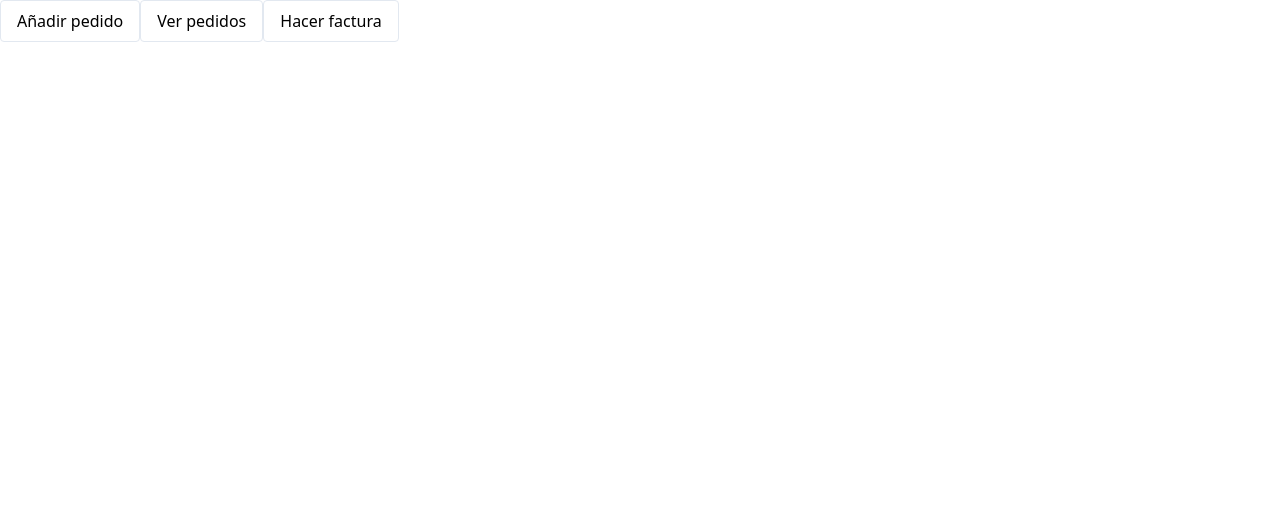
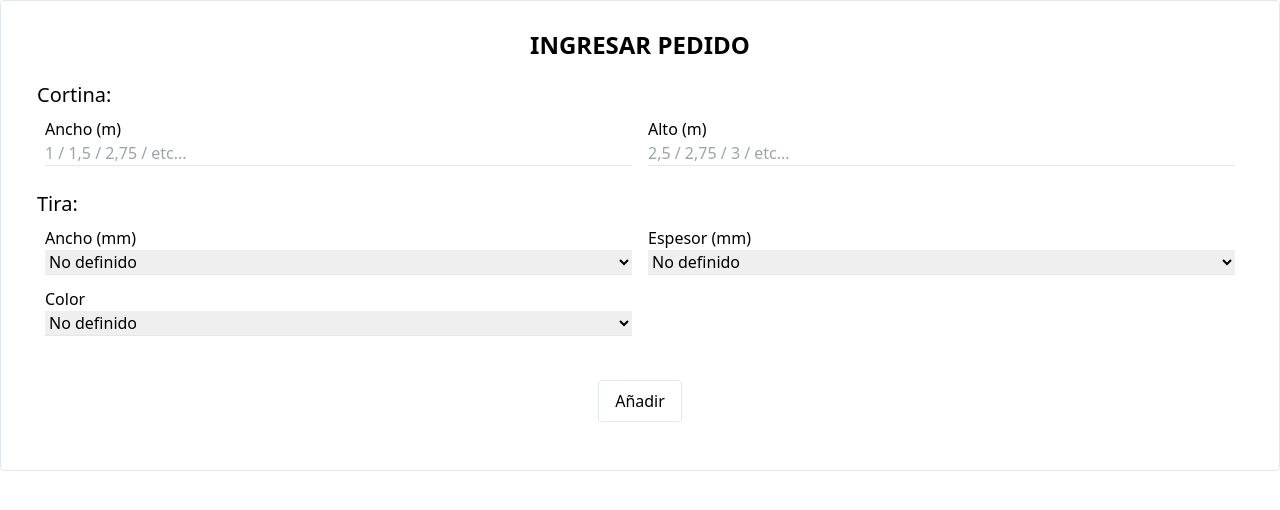
Before and after one commit to SantinoStimoli/Tecnicort, a React (Vite) app: page / in a window 1280 px wide. Shown: the top 510 px of the page. Built offline with nearby package versions, Linux system fonts and the light colour scheme.

Commit message:
update proyect

```diff
--- a/src/App.tsx
+++ b/src/App.tsx
@@ -7,7 +7,7 @@ import { PRICEM2 } from "./services/info";
 import PdfGenerator from "./components/PdfGenerator";
 
 const App = () => {
-  const [addOrderModal, setAddOrderModal] = useState(false)
+
   const [listOrdersForm, setListOrdersForm] = useState(false)
   const [pdfForm, setPdfForm] = useState(false)
   const [orders, setOrders] = useState<Array<Order>>([])
@@ -24,19 +24,24 @@ const App = () => {
 
   const refreshPage = () => {
     setOrders([])
-    setAddOrderModal(false)
+    setPdfForm(false)
+  }
+
+  const emptyList = () => {
+    setOrders([])
+    setListOrdersForm(false)
   }
 
   return (
     <main className="flex justify-center items-center h-screen">
       <div className="flex flex-col gap-5">
-        {addOrderModal && <Form addOrder={addOrder} refreshPage={() => setAddOrderModal(false)} />}
-        {listOrdersForm && <List orders={orders} refreshPage={() => setListOrdersForm(false)} deleteOrder={deleteOrder} emptyList={() => setOrders([])} />}
+        {listOrdersForm && <List orders={orders} refreshPage={() => setListOrdersForm(false)} deleteOrder={deleteOrder} emptyList={emptyList} />}
         {pdfForm && <PdfGenerator orders={orders} refreshPage={() => setPdfForm(false)} orderSended={refreshPage} />}
 
-        <button onClick={() => setAddOrderModal(true)}>Añadir pedido</button>
-        <button onClick={() => setListOrdersForm(true)}>Ver pedidos</button>
-        <button onClick={() => setPdfForm(true)}>Hacer factura</button>
+        <Form addOrder={addOrder} emptyList={emptyList} emptyCondition={orders.length !== 0} />
+
+        {orders.length !== 0 && <button onClick={() => setListOrdersForm(true)}>Ver pedidos ({orders.length})</button>}
+        {orders.length !== 0 && <button onClick={() => setPdfForm(true)}>Hacer factura</button>}
       </div>
     </main>
   );
--- a/src/components/Form.tsx
+++ b/src/components/Form.tsx
@@ -1,23 +1,16 @@
 import { useRef } from 'react'
 import { FORM_DATA } from '../services/info'
 
-const Form = ({ refreshPage, addOrder }) => {
+const Form = ({ addOrder, emptyList, emptyCondition }) => {
+
     const productWidth = useRef<HTMLInputElement>(null);
     const productHeight = useRef<HTMLInputElement>(null);
     const stripWidth = useRef<HTMLSelectElement>(null);
     const stripThickness = useRef<HTMLSelectElement>(null);
     const stripColor = useRef<HTMLSelectElement>(null);
 
-    // const cleanForm = () => {
-    //     if (productWidth.current && productHeight.current) {
-    //         productWidth.current.value = '';
-    //         productHeight.current.value = '';
-    //         quantity.current.value = '1';
-    //     }
-    // }
-
     return (
-        <section className='modal-bg' >
+        <section className='static-bg' >
             <form
                 className="modal"
                 onSubmit={(e) => {
@@ -91,7 +84,7 @@ const Form = ({ refreshPage, addOrder }) => {
 
                 <footer className='footer'>
                     <button type='submit'>Añadir</button>
-                    <button type='button' onClick={() => refreshPage()} >Cerrar</button>
+                    {emptyCondition && <button type='button' onClick={() => emptyList()}>Vaciar lista</button>}
                 </footer>
             </form>
         </section >
--- a/src/components/PdfGenerator.tsx
+++ b/src/components/PdfGenerator.tsx
@@ -16,7 +16,7 @@ interface Props {
 const PdfGenerator: React.FC<Props> = ({ orders, refreshPage, orderSended }: Props) => {
 
     const [date, setDate] = useState('');
-    const text = 'Buen día, aquí le dejo el presupuesto del pedido que nos ha solicitado a través de nuestra página web. En caso de tener alguna duda o comentario, no dude en comunicarse con nosotros. Desde ya, muchas gracias y le deseamos que siga bien.'
+    const text = `Buen día, aquí le dejo el presupuesto del pedido que nos ha solicitado a través de nuestra página web. En caso de tener alguna duda o comentario, no dude en comunicarse con nosotros. Desde ya, muchas gracias y le deseamos que siga bien.`
 
     const copyText = (texto: string) => {
         const input = document.createElement('input');
@@ -59,7 +59,7 @@ const PdfGenerator: React.FC<Props> = ({ orders, refreshPage, orderSended }: Pro
     }
 
     const getText = () => {
-        let finalText = ' *Elementos faltantes para la producción de la cortina: ';
+        let finalText = '*Elementos faltantes para la producción de la cortina: ';
         let emptyElements = getEmptyInfo()
 
         if (emptyElements.length === 0) return text
@@ -73,9 +73,7 @@ const PdfGenerator: React.FC<Props> = ({ orders, refreshPage, orderSended }: Pro
         return text + finalText
     }
 
-    useEffect(() => {
-        getDate();
-    }, []);
+    useEffect(() => getDate(), []);
 
 
     return (
```
Also changed, not shown: 6 other files (tests, documents, lock files or other folders).
